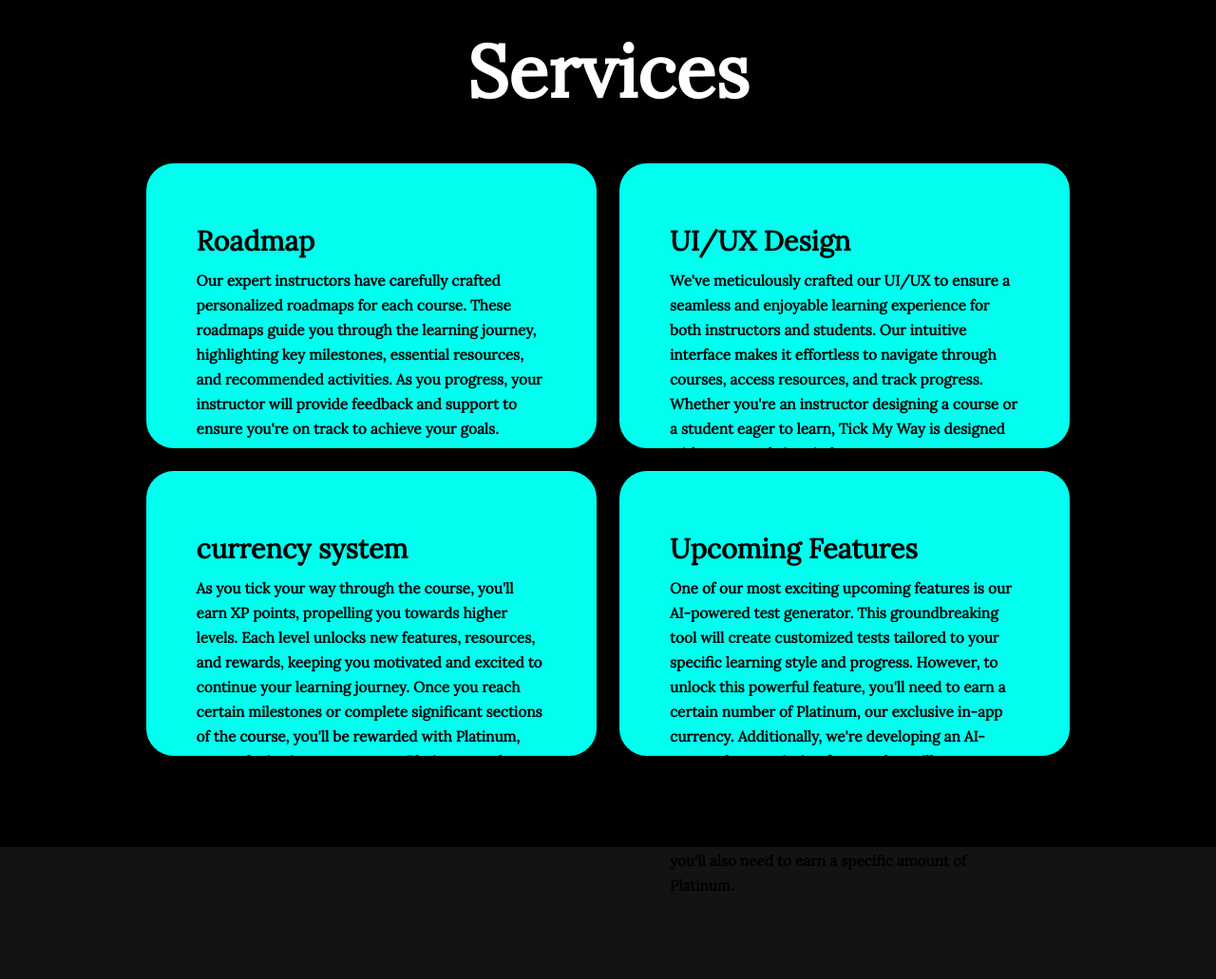
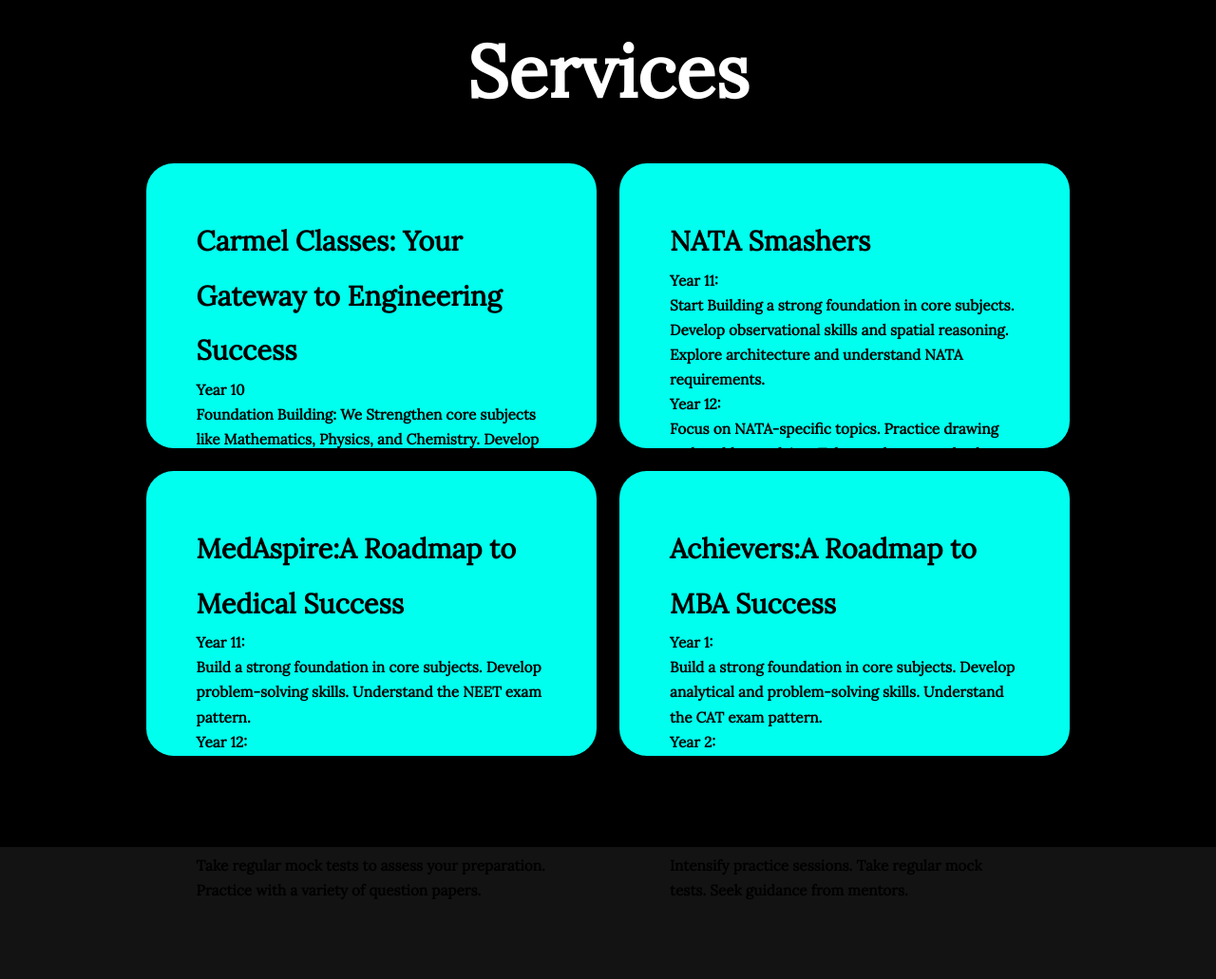
Before and after one commit to aiibooouuu/webtrial, a Flask app: page / in a window 1280 px wide. Shown: the part 2340-3371 px from the top of the page at 95% size. Run offline with Flask 3, Linux system fonts and the light colour scheme.

Commit message:
I have added the ads the institutes are wanting us to display

```diff
--- a/website/templates/home.html
+++ b/website/templates/home.html
@@ -111,49 +111,88 @@
 
             <div class="service-box">
                 <div class="service-info">
-                    <h4>Roadmap</h4>
-                    <p>Our expert instructors have carefully crafted personalized roadmaps for each course.
-                        These roadmaps guide you through the learning journey, highlighting key milestones,
-                        essential resources, and recommended activities. As you progress, your instructor will provide feedback
-                         and support to ensure you're on track to achieve your goals.
-                         </p>
+                    <h4>Carmel Classes: Your Gateway to Engineering Success</h4>
+                    <p><b>Year 10</b><br>
+                        Foundation Building:
+                        We Strengthen core subjects like Mathematics, Physics, and Chemistry.
+                        Develop problem-solving skills and logical reasoning.
+                        Explore different branches of engineering to identify interests.<br>
+                        <b>Year 11</b><br>
+                       Focus on exam Preparation:
+                        Begin preparing for engineering entrance exams (JEE, BITSAT, etc.).
+                        Focus on understanding concepts and practicing problem-solving techniques.
+                        Attend regular coaching classes and workshops.<br>
+                        <b>Year 12</b><br>
+                        Intensive Preparation:
+                        Increase the frequency and intensity of practice sessions.
+                        Take mock tests to assess your preparation level.
+                        Seek guidance from experienced mentors for doubt clarification.
+                        We offer preparation and counciling session to focus on 12th boards
+                    </p>
                 </div>
             </div>
 
 
             <div class="service-box">
                 <div class="service-info">
-                    <h4>UI/UX Design</h4>
-                    <p> We've meticulously crafted our UI/UX to ensure a seamless
-                         and enjoyable learning experience for both instructors and students.
-                         Our intuitive interface makes it effortless to navigate through courses,
-                         access resources, and track progress. Whether you're an instructor designing a course or a student eager to learn,
-                         Tick My Way is designed with your needs in mind.
+                    <h4>NATA Smashers</h4>
+                    <p> <b>Year 11:</b><br>
+
+                        Start Building a strong foundation in core subjects.
+                        Develop observational skills and spatial reasoning.
+                        Explore architecture and understand NATA requirements.<br>
+                       <b> Year 12:</b><br>
+
+                        Focus on NATA-specific topics.
+                        Practice drawing and problem-solving.
+                        Take mock tests and solve previous year papers.<br>
+                       <b> Portfolio Development:</b><br>
+
+                        Create a diverse portfolio showcasing creativity and design skills.
+                        Include sketches, drawings, and models.
                          </p>
                 </div>
             </div>
 
             <div class="service-box">
                 <div class="service-info">
-                    <h4>currency system</h4>
-                    <p> As you tick your way through the course, you'll earn XP points, propelling you towards higher levels.
-                        Each level unlocks new features, resources, and rewards, keeping you motivated and excited to continue your learning journey.
+                    <h4>MedAspire:A Roadmap to Medical Success</h4>
+                    <p><b> Year 11:</b><br>
 
-                        Once you reach certain milestones or complete significant sections of the course, you'll be rewarded with Platinum, our exclusive in-app currency.
-                        Platinum can be used to unlock premium features, purchase exclusive content, or customize your profile and avatar.
+                        Build a strong foundation in core subjects.
+                        Develop problem-solving skills.
+                        Understand the NEET exam pattern.<br>
+                        <b>Year 12:</b><br>
+
+                        Focus on NEET-specific topics.
+                        Practice MCQs and solve previous year papers.
+                        Develop effective time management.<br>
+                        <b>Mock Tests and Practice:</b><br>
+
+                        Take regular mock tests to assess your preparation.
+                        Practice with a variety of question papers.
                          </p>
                 </div>
             </div>
 
             <div class="service-box">
                 <div class="service-info">
-                    <h4>Upcoming Features</h4>
-                    <p> One of our most exciting upcoming features is our AI-powered test generator.
-                        This groundbreaking tool will create customized tests tailored to your specific learning style and progress.
-                         However, to unlock this powerful feature, you'll need to earn a certain number of Platinum, our exclusive in-app currency.
+                    <h4>Achievers:A Roadmap to MBA Success</h4>
+                    <p><b>Year 1:</b><br>
 
-                        Additionally, we're developing an AI-powered transcription feature that will automatically generate notes from uploaded videos or PDFs.
-                        This will be a valuable tool for last-minute study or revision. However, to access this feature, you'll also need to earn a specific amount of Platinum.
+                        Build a strong foundation in core subjects.
+                        Develop analytical and problem-solving skills.
+                        Understand the CAT exam pattern.<br>
+                        <b>Year 2:</b><br>
+
+                        Focus on CAT-specific topics.
+                        Practice MCQs and solve previous year papers.
+                        Develop effective time management.<br>
+                        <b>Year 3:</b><br>
+
+                        Intensify practice sessions.
+                        Take regular mock tests.
+                        Seek guidance from mentors.
 
                     </p>
                 </div>
```
